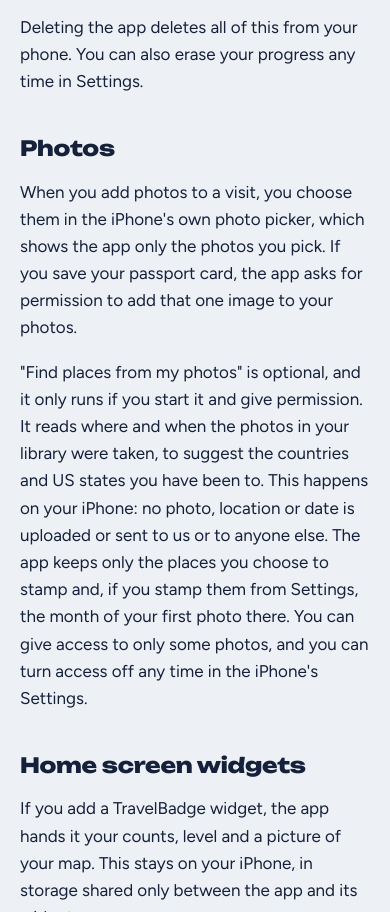
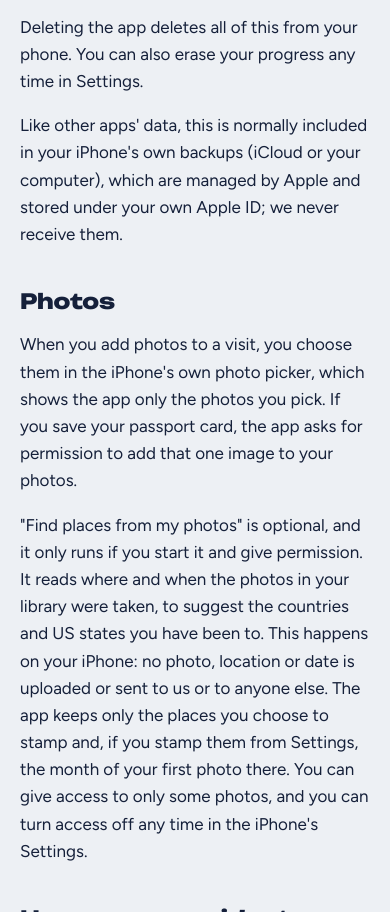
Before and after one commit to travelbadge-app/travelbadge-app.github.io, a plain HTML site: page privacy.html in a window 390 px wide. Shown: the part 976-1888 px from the top of the page. Drawn offline with Linux system fonts and the light colour scheme.

Commit message:
Privacy: say the app's data is included in iPhone backups
Co-Authored-By: Claude Sonnet 5.5 <noreply@anthropic.com>

```diff
--- a/privacy.html
+++ b/privacy.html
@@ -32,6 +32,7 @@
       <li>Your friend code, a random code the app makes for you. It isn't connected to who you are.</li>
     </ul>
     <p>Deleting the app deletes all of this from your phone. You can also erase your progress any time in Settings.</p>
+    <p>Like other apps' data, this is normally included in your iPhone's own backups (iCloud or your computer), which are managed by Apple and stored under your own Apple ID; we never receive them.</p>
 
     <h2>Photos</h2>
     <p>When you add photos to a visit, you choose them in the iPhone's own photo picker, which shows the app only the photos you pick. If you save your passport card, the app asks for permission to add that one image to your photos.</p>
```
